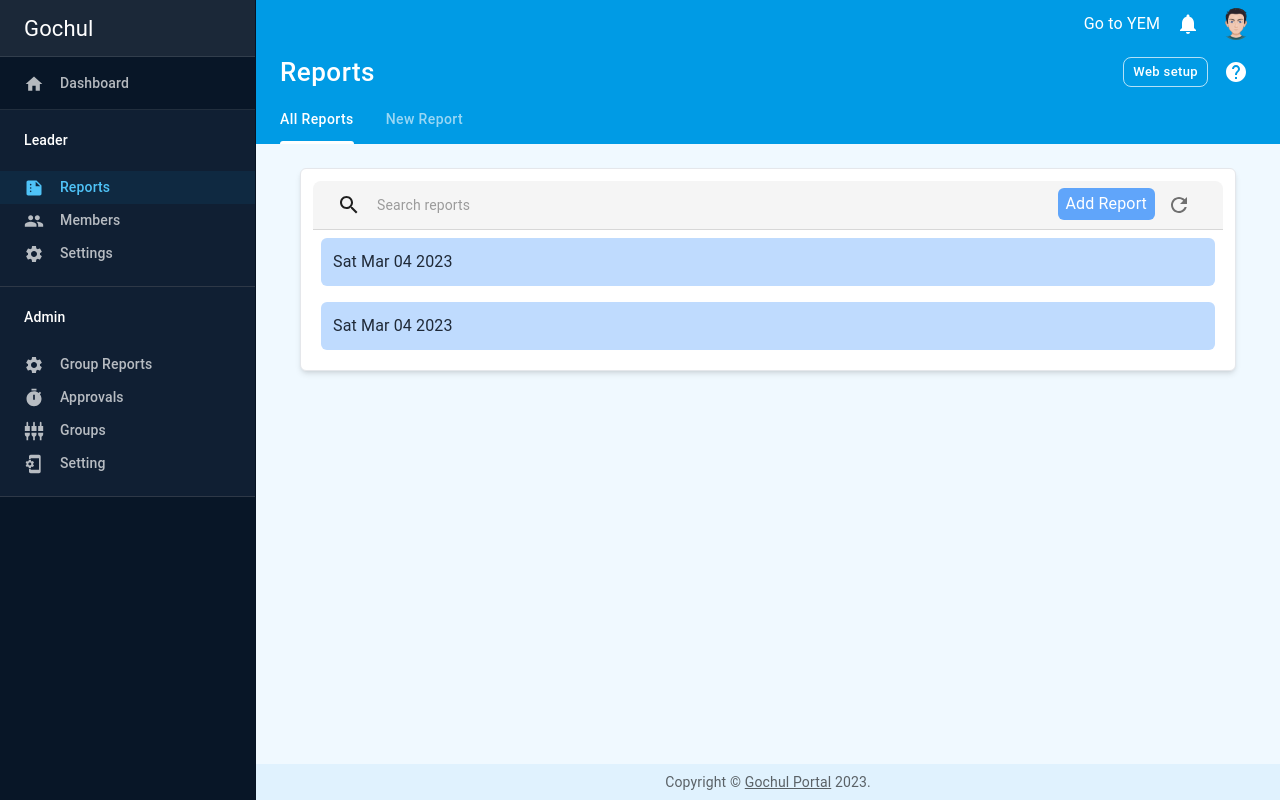
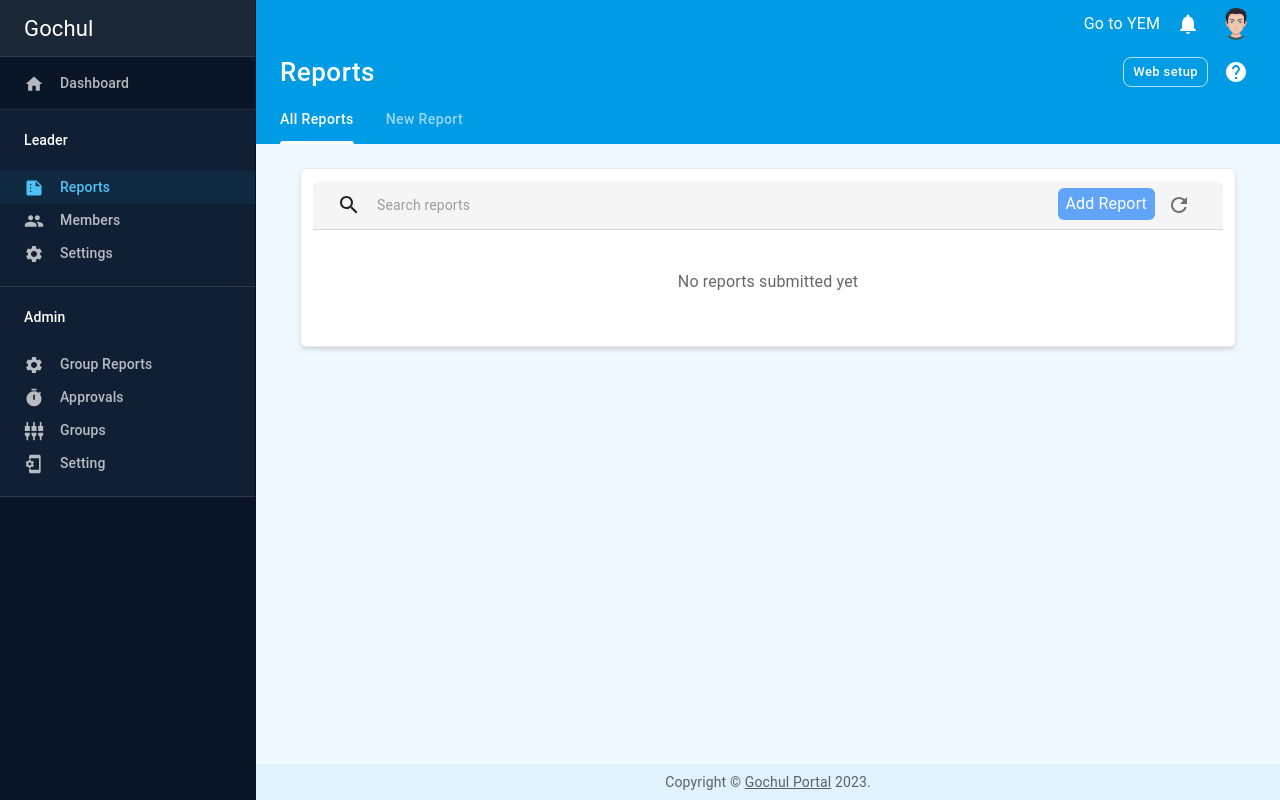
Before and after one commit to untilhamza/gochul, a Next.js app: page /reports in a window 1280 px wide. Built offline with nearby package versions, Linux system fonts and the light colour scheme.

Commit message:
use hard coded reports data to render reports list page

```diff
--- a/src/app/reports/page.tsx
+++ b/src/app/reports/page.tsx
@@ -10,46 +10,18 @@ import Tooltip from "@mui/material/Tooltip";
 import IconButton from "@mui/material/IconButton";
 import SearchIcon from "@mui/icons-material/Search";
 import RefreshIcon from "@mui/icons-material/Refresh";
-
+import { REPORTS } from "@/app/shared/data/reports.data";
 import ReportView from "./[id]/ReportView";
 import { Report } from "../shared/interfaces/reports.interfaces";
 import ReportsList from "./ReportsList";
 
-const SAMPLE_REPORTS: Report[] = [
-  {
-    membersPresent: [
-      { name: "Leader", id: "1" },
-      { name: "Apple", id: "2" },
-      { name: "Pear", id: "3" },
-      { name: "Orange", id: "4" },
-      { name: "Banana", id: "5" },
-    ],
-    eventsActivities: "We had a great time",
-    online: true,
-    prayerRequests: "Pray for my family",
-    submissionDate: new Date(),
-  },
-  {
-    membersPresent: [
-      { name: "Leader", id: "1" },
-      { name: "Apple", id: "2" },
-      { name: "Pear", id: "3" },
-      { name: "Orange", id: "4" },
-      { name: "Banana", id: "5" },
-    ],
-    eventsActivities: "We had a great time",
-    online: true,
-    prayerRequests: "Pray for my family",
-    submissionDate: new Date(),
-  },
-];
-
 export default function Page() {
+  //TODO: fetch reports from the database for given group
   return (
     <div className="max-w-[936] m-auto overflow-hidden rounded-lg">
       <TopSection />
-      {SAMPLE_REPORTS.length ? (
-        <ReportsList reports={SAMPLE_REPORTS} />
+      {REPORTS.length ? (
+        <ReportsList reports={REPORTS} />
       ) : (
         <Typography sx={{ my: 5, mx: 2 }} color="text.secondary" align="center">
           No reports submitted yet
```
